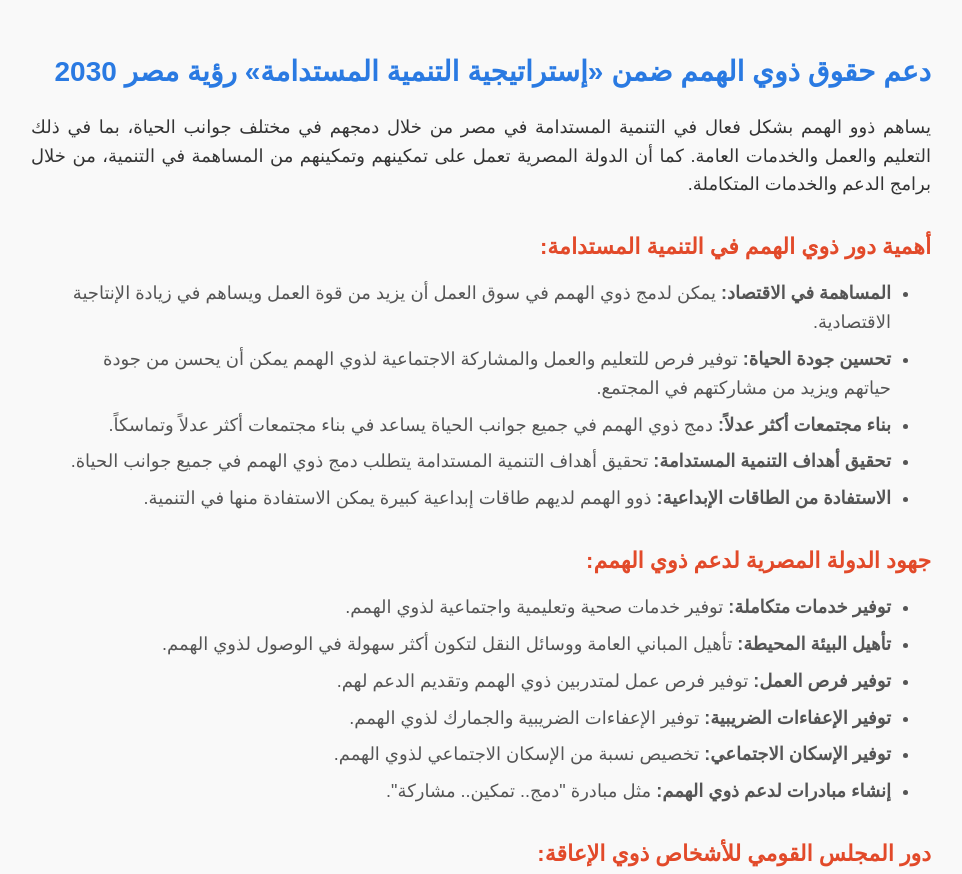
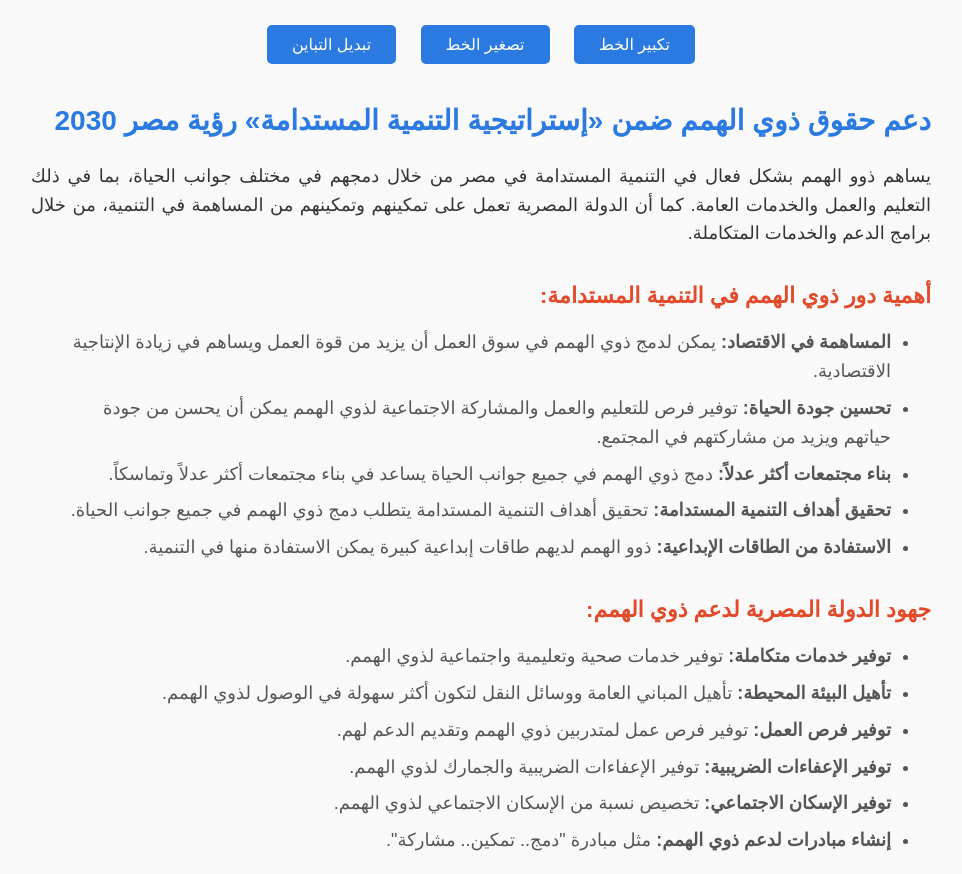
Before and after one commit to brasmahh/my-4-project, a plain HTML site: page index.html in a window 1280 px wide. Shown: the top 874 px of the page, without its empty margins (159-1121 px from the left). Drawn offline with Linux system fonts and the light colour scheme.

Commit message:
Update index.html

```diff
--- a/index.html
+++ b/index.html
@@ -12,6 +12,7 @@
       color: #333;
       max-width: 900px;
       margin: auto;
+      transition: background-color 0.3s, color 0.3s;
     }
     h1, h2 {
       margin-top: 30px;
@@ -38,9 +39,34 @@
     ul li {
       margin-bottom: 8px;
     }
+    /* أزرار التحكم */
+    #accessibility-controls {
+      text-align: center;
+      margin-bottom: 25px;
+    }
+    #accessibility-controls button {
+      margin: 5px 10px;
+      padding: 10px 25px;
+      font-size: 16px;
+      border: none;
+      border-radius: 5px;
+      cursor: pointer;
+      background-color: #2a7ae2;
+      color: white;
+      transition: background-color 0.3s;
+    }
+    #accessibility-controls button:hover {
+      background-color: #195bb5;
+    }
   </style>
 </head>
 <body>
+
+  <div id="accessibility-controls">
+    <button onclick="changeFontSize('increase')">تكبير الخط</button>
+    <button onclick="changeFontSize('decrease')">تصغير الخط</button>
+    <button onclick="toggleContrast()">تبديل التباين</button>
+  </div>
 
   <h1>دعم حقوق ذوي الهمم ضمن «إستراتيجية التنمية المستدامة» رؤية مصر 2030</h1>
 
@@ -71,5 +97,36 @@
 
   <p>المجلس القومي للأشخاص ذوي الإعاقة يلعب دوراً محورياً في تمثيل ودعم حقوق الأشخاص ذوي الإعاقة، ويسعى إلى إشراكهم في الاستراتيجيات والخطط التي وضعت لـ 14 من 17 هدف التنمية المستدامة.</p>
 
+<script>
+  let fontSize = 18; // حجم الخط الأساسي
+  function changeFontSize(action) {
+    if(action === 'increase') fontSize += 2;
+    else if(action === 'decrease') fontSize = Math.max(12, fontSize - 2);
+
+    // نطبق الحجم على جميع الفقرات والعناوين والقوائم
+    document.querySelectorAll('p, h1, h2, ul, li').forEach(el => {
+      el.style.fontSize = fontSize + 'px';
+    });
+  }
+
+  let highContrast = false;
+  function toggleContrast() {
+    highContrast = !highContrast;
+    if(highContrast) {
+      document.body.style.backgroundColor = '#000';
+      document.body.style.color = '#ff0';
+      document.querySelectorAll('a, strong').forEach(el => {
+        el.style.color = '#fff200';
+      });
+    } else {
+      document.body.style.backgroundColor = '#f9f9f9';
+      document.body.style.color = '#333';
+      document.querySelectorAll('a, strong').forEach(el => {
+        el.style.color = '';
+      });
+    }
+  }
+</script>
+
 </body>
 </html>
```
